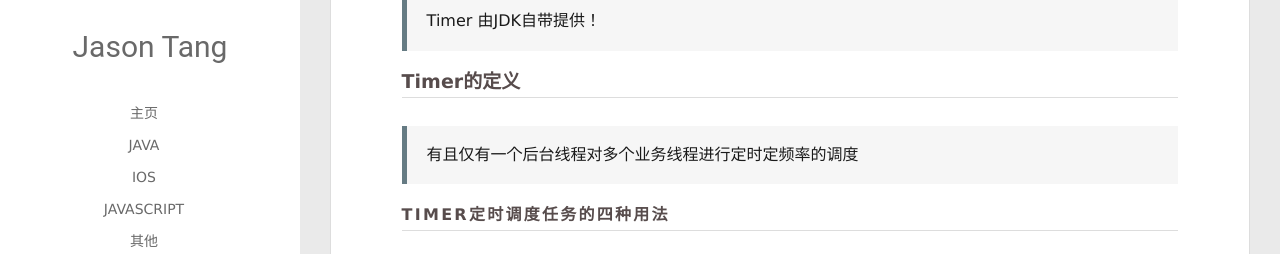
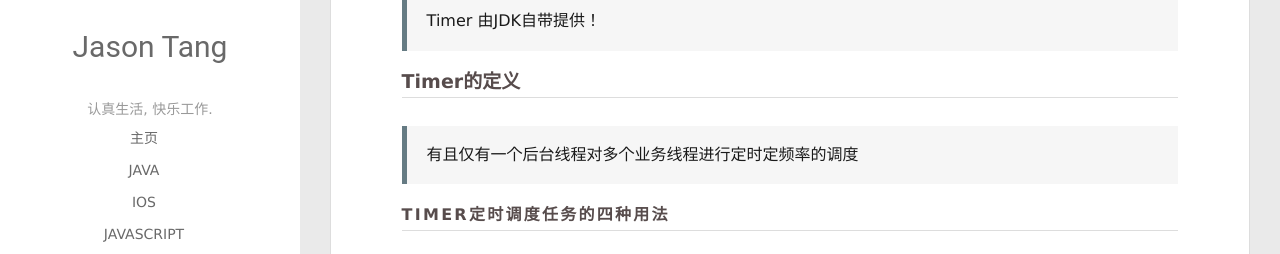
Before and after one commit to TooLife/toolife.github.io, a plain HTML site: page 2018/07/18/定时任务调度工具之Timer/index.html in a window 1280 px wide. Shown: the part 243-497 px from the top of the page. Drawn offline with Linux system fonts and the light colour scheme; some packages are replaced by stand-ins of ours; a script that the page names is missing.

Commit message:
Site updated: 2018-07-18 21:49:27

```diff
--- a/2018/07/18/定时任务调度工具之Timer/index.html
+++ b/2018/07/18/定时任务调度工具之Timer/index.html
@@ -53,6 +53,8 @@
 		<hgroup>
 		  <h1 class="header-author"><a href="/">Jason Tang</a></h1>
 		</hgroup>
+
+		<p class="header-subtitle">认真生活, 快乐工作.</p>
 
 
 		<nav class="header-menu">
@@ -117,6 +119,8 @@
 			<hgroup>
 			  <h1 class="header-author js-header-author">Jason Tang</h1>
 			</hgroup>
+
+			<p class="header-subtitle"><i class="icon icon-quo-left"></i>认真生活, 快乐工作.<i class="icon icon-quo-right"></i></p>
 
 
 
```
Also changed, not shown: 2018/07/18/阿里云服务器搭建以及Linux安装软件小结/index.html (+4 -0 lines), archives/2018/07/index.html (+4 -0 lines), archives/2018/index.html (+4 -0 lines), archives/index.html (+4 -0 lines), categories/index.html (+4 -0 lines), index.html (+4 -0 lines), tags/Center-OS/index.html (+4 -0 lines), tags/Linux/index.html (+4 -0 lines), tags/Timer/index.html (+4 -0 lines), tags/code/index.html (+4 -0 lines), tags/java/index.html (+4 -0 lines), tags/云服务器/index.html (+4 -0 lines), tags/软件/index.html (+4 -0 lines), 定时任务调度工具之Timer/index.html (+4 -0 lines), 1 more files.
